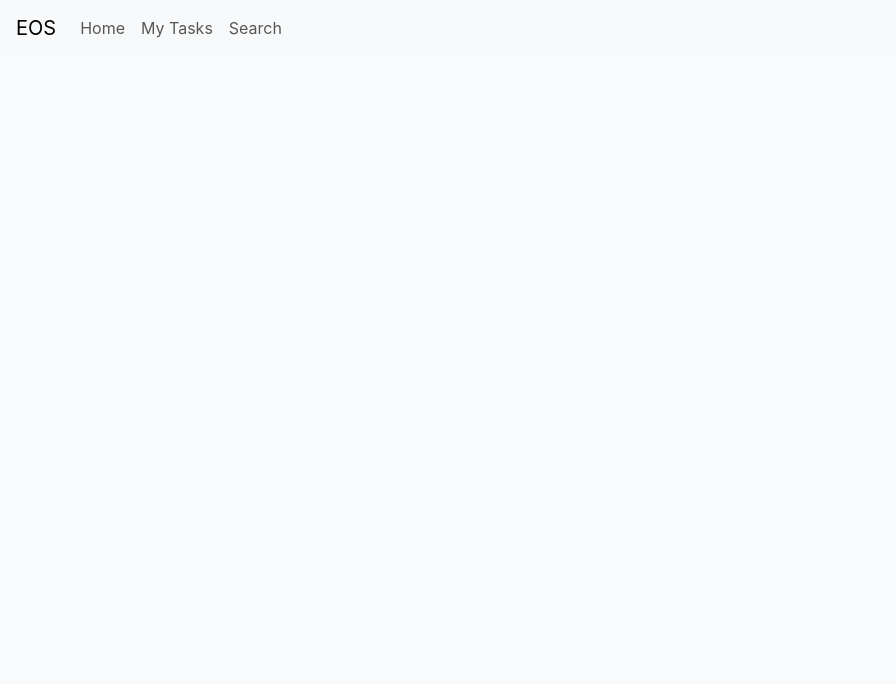
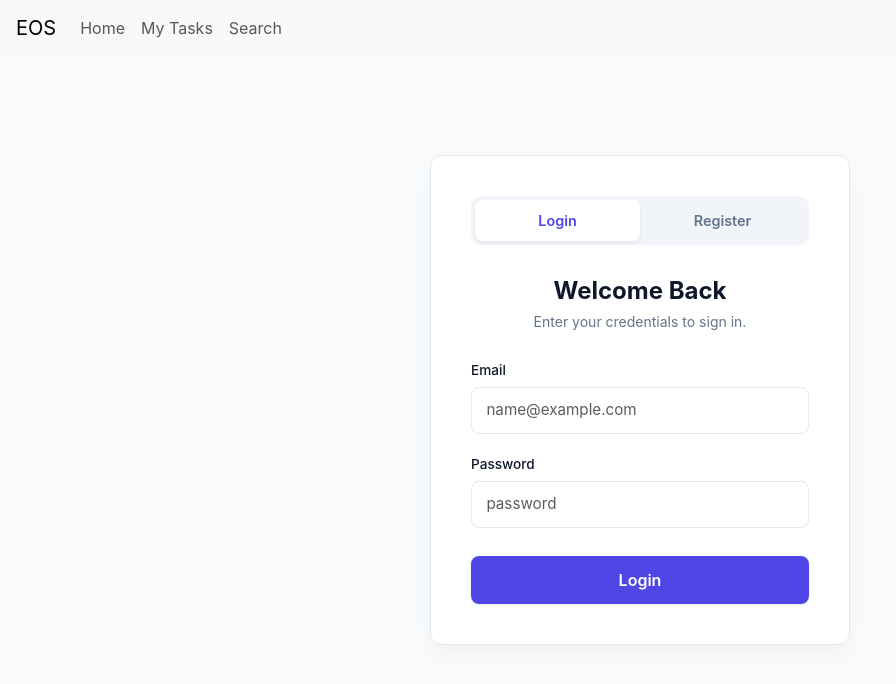
Before and after one commit to bogdanbalasoiu20/EOS-project-frontend, an Angular app: page /login in a window 1280 px wide. Before the commit this address led to /. Shown: the top 684 px of the page, without its empty margins (0-896 px from the left). Built offline with nearby package versions, Linux system fonts and the light colour scheme.

Commit message:
Added auth page

```diff
--- a/src/app/app.routes.ts
+++ b/src/app/app.routes.ts
@@ -2,11 +2,13 @@ import { Routes } from '@angular/router';
 import { Homepage } from './homepage/homepage';
 import { Search } from './search/search';
 import { Mytasks } from './mytasks/mytasks';
+import { LoginComponent } from './login-component/login-component';
 
 export const routes: Routes = [
     {path:'home', component: Homepage},
     {path:'mytasks', component: Mytasks},
     {path:'search', component: Search},
+    { path: 'login', component: LoginComponent },
     // {path:'about', component:AboutComponent},
     // {path:'', redirectTo:'/home',pathMatch:'full'},
     // {path:'**',component:NotFoundComponent}
--- a/src/app/homepage/homepage.html
+++ b/src/app/homepage/homepage.html
@@ -1 +1 @@
-<p>homepage works!</p>
+<h2>Welcome, {{ username }}!</h2>
--- a/src/app/homepage/homepage.ts
+++ b/src/app/homepage/homepage.ts
@@ -1,9 +1,15 @@
-import { Component } from '@angular/core';
+import { Component, OnInit } from '@angular/core';
 
 @Component({
   selector: 'app-homepage',
+  standalone: true,
   imports: [],
   templateUrl: './homepage.html',
   styleUrl: './homepage.css',
 })
-export class Homepage {}
+export class Homepage implements OnInit {
+  username = "";
+  ngOnInit(): void {
+    this.username = localStorage.getItem('username') || '';
+  }
+}
--- /dev/null
+++ b/src/app/login-component/login-component.css
@@ -0,0 +1,122 @@
+/* ==========================================================================
+   AUTHENTICATION PAGE (LOGIN / REGISTER)
+   ========================================================================== */
+
+/* Fullscreen Centering */
+.auth-wrapper {
+  min-height: 80vh;
+  display: flex;
+  align-items: center;
+  justify-content: center;
+  padding: 2rem 1rem;
+}
+
+/* Main Card */
+.auth-card {
+  background-color: var(--card-bg, #ffffff);
+  width: 100%;
+  max-width: 420px;
+  padding: 2.5rem;
+  border-radius: var(--radius, 16px);
+  border: 1px solid var(--border-color, #e2e8f0);
+  box-shadow: 0 10px 25px -5px rgba(0, 0, 0, 0.05), 0 8px 10px -6px rgba(0, 0, 0, 0.01);
+  transition: var(--transition, all 0.2s ease);
+}
+
+/* Top Tab Switcher (Login / Register) */
+.auth-tabs {
+  display: flex;
+  background-color: #f1f5f9;
+  padding: 0.25rem;
+  border-radius: 10px;
+  margin-bottom: 2rem;
+}
+
+.tab-btn {
+  flex: 1;
+  padding: 0.6rem 1rem;
+  border: none;
+  background: transparent;
+  color: #64748b;
+  font-weight: 600;
+  font-size: 0.9rem;
+  border-radius: 8px;
+  cursor: pointer;
+  transition: all 0.2s ease-in-out;
+}
+
+.tab-btn.active {
+  background-color: #ffffff;
+  color: var(--primary-color, #4f46e5);
+  box-shadow: 0 2px 4px rgba(0, 0, 0, 0.06);
+}
+
+/* Headings and Subtitles */
+.auth-form h2 {
+  font-size: 1.5rem;
+  font-weight: 700;
+  color: var(--text-main, #0f172a);
+  margin-bottom: 0.35rem;
+  text-align: center;
+}
+
+.auth-subtitle {
+  font-size: 0.875rem;
+  color: var(--text-muted, #64748b);
+  text-align: center;
+  margin-bottom: 1.75rem;
+}
+
+/* Form Fields */
+.form-group {
+  margin-bottom: 1.25rem;
+}
+
+.form-label {
+  display: block;
+  font-size: 0.85rem;
+  font-weight: 500;
+  color: var(--text-main, #0f172a);
+  margin-bottom: 0.4rem;
+}
+
+.form-control {
+  width: 100%;
+  padding: 0.7rem 0.9rem;
+  font-size: 0.95rem;
+  border: 1px solid var(--border-color, #e2e8f0);
+  border-radius: var(--radius-sm, 8px);
+  background-color: #ffffff;
+  color: var(--text-main, #0f172a);
+  transition: all 0.2s ease;
+  box-sizing: border-box;
+}
+
+.form-control:focus {
+  outline: none;
+  border-color: var(--primary-color, #4f46e5);
+  box-shadow: 0 0 0 3px rgba(79, 70, 229, 0.15);
+}
+
+/* Full-width Button */
+.btn-block {
+  width: 100%;
+  padding: 0.75rem;
+  font-size: 1rem;
+  font-weight: 600;
+  margin-top: 0.5rem;
+  cursor: pointer;
+}
+
+/* Bottom Message Box */
+.auth-message {
+  margin-top: 1.25rem;
+  padding: 0.75rem;
+  background-color: #fef2f2;
+  color: #991b1b;
+  border: 1px solid #fee2e2;
+  border-radius: var(--radius-sm, 8px);
+  font-size: 0.875rem;
+  text-align: center;
+  font-weight: 500;
+}
--- /dev/null
+++ b/src/app/login-component/login-component.html
@@ -0,0 +1,100 @@
+<div class="auth-wrapper">
+  <div class="auth-card">
+
+    <!-- Tab Switcher (Login / Register) -->
+    <div class="auth-tabs">
+      <button
+        type="button"
+        class="tab-btn"
+        [class.active]="isLogin"
+        (click)="isLogin = true">
+        Login
+      </button>
+      <button
+        type="button"
+        class="tab-btn"
+        [class.active]="!isLogin"
+        (click)="isLogin = false">
+        Register
+      </button>
+    </div>
+
+    <!-- LOGIN Form -->
+    <div *ngIf="isLogin" class="auth-form">
+      <h2>Welcome Back</h2>
+      <p class="auth-subtitle">Enter your credentials to sign in.</p>
+
+      <div class="form-group">
+        <label class="form-label">Email</label>
+        <input
+          type="email"
+          class="form-control"
+          placeholder="name@example.com"
+          [(ngModel)]="loginData.email">
+      </div>
+
+      <div class="form-group">
+        <label class="form-label">Password</label>
+        <input
+          type="password"
+          class="form-control"
+          placeholder="password"
+          [(ngModel)]="loginData.password">
+      </div>
+
+      <button type="button" class="btn btn-primary btn-block" (click)="login()">
+        Login
+      </button>
+    </div>
+
+    <!-- REGISTER Form -->
+    <div *ngIf="!isLogin" class="auth-form">
+      <h2>Create Account</h2>
+      <p class="auth-subtitle">Fill in the details to create a new account.</p>
+
+      <div class="form-group">
+        <label class="form-label">Username</label>
+        <input
+          type="text"
+          class="form-control"
+          placeholder="username"
+          [(ngModel)]="registerData.username">
+      </div>
+
+      <div class="form-group">
+        <label class="form-label">Email</label>
+        <input
+          type="email"
+          class="form-control"
+          placeholder="name@example.com"
+          [(ngModel)]="registerData.email">
+      </div>
+
+      <div class="form-group">
+        <label class="form-label">Password</label>
+        <input
+          type="password"
+          class="form-control"
+          placeholder="password"
+
+          [(ngModel)]="registerData.password">
+      </div>
+
+      <div class="form-group">
+        <label class="form-label">Birth Date</label>
+        <input
+          type="date"
+          class="form-control"
+          [(ngModel)]="registerData.birthDate">
+      </div>
+
+      <button type="button" class="btn btn-primary btn-block" (click)="register()">
+        Register
+      </button>
+    </div>
+
+    <!-- Error/Notification Message -->
+    <p *ngIf="message" class="auth-message">{{ message }}</p>
+
+  </div>
+</div>
--- /dev/null
+++ b/src/app/login-component/login-component.ts
@@ -0,0 +1,61 @@
+import { Component, inject } from '@angular/core';
+import { FormsModule } from '@angular/forms';
+import { CommonModule } from '@angular/common';
+import { AuthService } from '../../services/auth-service';
+import { Router } from '@angular/router';
+
+@Component({
+  selector: 'app-login-component',
+  standalone: true,
+  imports: [CommonModule, FormsModule],
+  templateUrl: './login-component.html',
+  styleUrl: './login-component.css'
+})
+export class LoginComponent {
+
+  private authService = inject(AuthService);
+  private router = inject(Router);
+
+  isLogin = true;
+
+  loginData = {
+    email: '',
+    password: ''
+  };
+
+  registerData = {
+    username: '',
+    email: '',
+    password: '',
+    birthDate: ''
+  };
+
+  message = '';
+
+  login() {
+  this.authService.login(this.loginData).subscribe({
+    next: (res) => {
+      localStorage.setItem('username', res.username);
+      this.message = res.message;
+      this.router.navigate(['/home']);
+    },
+    error: (err) => {
+      this.message = err.error.message;
+    }
+  });
+}
+
+  register() {
+  this.authService.register(this.registerData).subscribe({
+    next: () => {
+      this.loginData.email = this.registerData.email;
+      this.loginData.password = this.registerData.password;
+
+      this.login();
+    },
+    error: (err) => {
+      this.message = err.error.message;
+    }
+  });
+}
+}
--- /dev/null
+++ b/src/services/auth-service.ts
@@ -0,0 +1,18 @@
+import { HttpClient } from '@angular/common/http';
+import { inject, Injectable } from '@angular/core';
+
+@Injectable({
+  providedIn: 'root',
+})
+export class AuthService {
+
+  private http = inject(HttpClient);
+
+  login(loginData: any) {
+    return this.http.post<any>('http://localhost:8080/auth/login', loginData);
+  }
+
+  register(user: any) {
+    return this.http.post('http://localhost:8080/users', user);
+  }
+}
```
Also changed, not shown: 2 other files (tests, documents, lock files or other folders).
